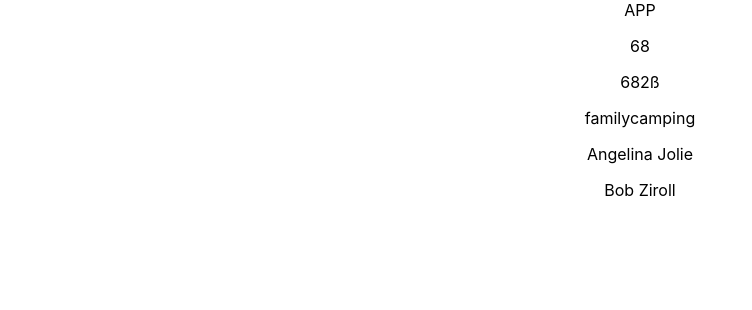
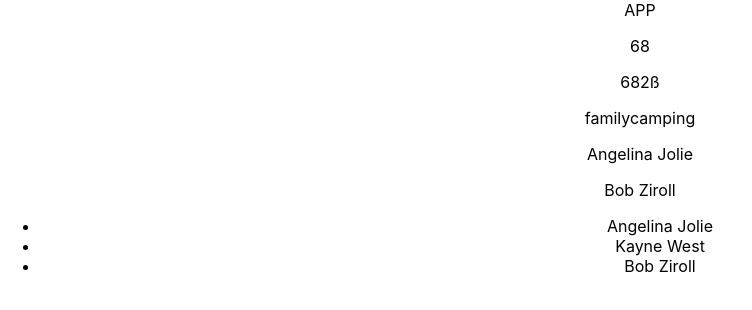
Before and after one commit to GoranAviani/javascript_array_filter_exercises, a React (Create React App) app: page / in a window 1280 px wide. Shown: the top 310 px of the page, without its empty margins (0-752 px from the left). Built offline with nearby package versions, Linux system fonts and the light colour scheme.

Commit message:
javascript_array_filter_exercises

```diff
--- a/src/App.js
+++ b/src/App.js
@@ -29,6 +29,14 @@
     { name: "Bob Ziroll", age: 100 }
 ]));
 
+    const peopleOfAge = ofAge([
+    { name: "Angelina Jolie", age: 80 },
+    { name: "Eric Jones", age: 2 },
+    { name: "Paris Hilton", age: 5 },
+    { name: "Kayne West", age: 50 },
+    { name: "Bob Ziroll", age: 100 }
+])
+
 
   return (
     <div className="App">
@@ -37,6 +45,7 @@
         <p>{evensOnly([3, 6, 8, 2])}ß</p>
         <p>{fiveCharactersOrFewerOnly(["dog", "wolf", "by", "family", "eaten", "camping"])}</p>
         <div>{people.map(x=><p>{x.name}</p>)}</div>
+        <ul>{peopleOfAge.map( x => <li>{x.name}</li>)}</ul>
     </div>
   );
 }
```
